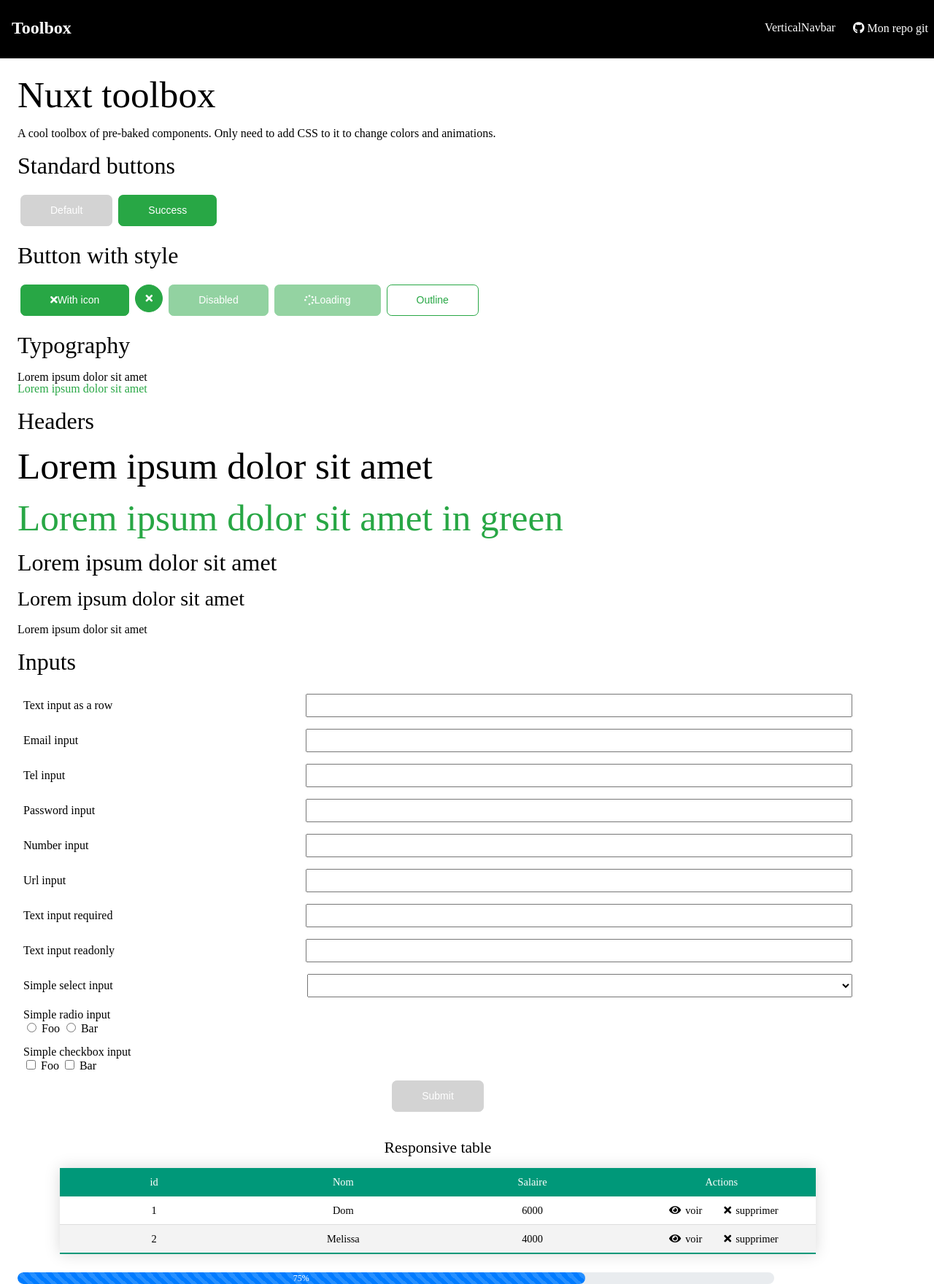
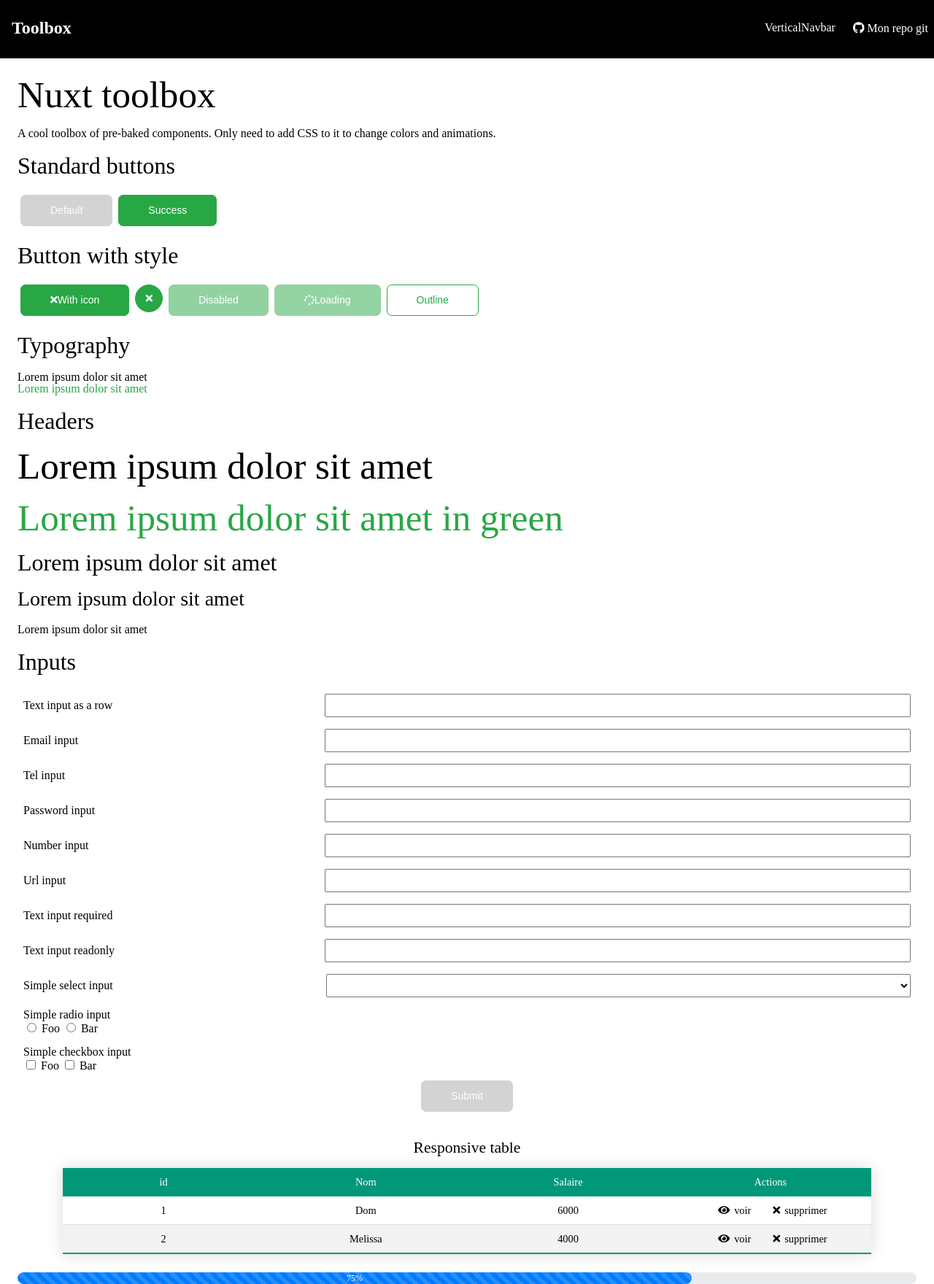
Before and after one commit to deozza/atomnuxt, a Nuxt app: page / in a window 1280 px wide. Shown: the whole page at 73% size. Built offline with nearby package versions, Linux system fonts and the light colour scheme.

Commit message:
better container size

```diff
--- a/components/Atoms/ProgressBar/BaseProgressBar.vue
+++ b/components/Atoms/ProgressBar/BaseProgressBar.vue
@@ -52,7 +52,6 @@ export default class BaseProgressBar extends Vue implements BaseProgressBarInter
 <style scoped>
 
 div.progress {
-  width: 90%;
   display: -webkit-box;
   display: -ms-flexbox;
   display: flex;
--- a/css/style.css
+++ b/css/style.css
@@ -247,15 +247,11 @@ a.decoration-none {
 }
 
 .horizontal-menu-content{
-  max-width: 90%;
-  padding-top: 84px;
-  padding-left: 24px;
+  padding: 84px 24px 0 24px;
 }
 
 .vertical-menu-content{
-  max-width: calc(100% - 14vw);
-  padding-top: 20px;
-  padding-left: 15vw;
+  padding: 20px 24px 0 15vw;
 }
 
 .bg-white{
```
